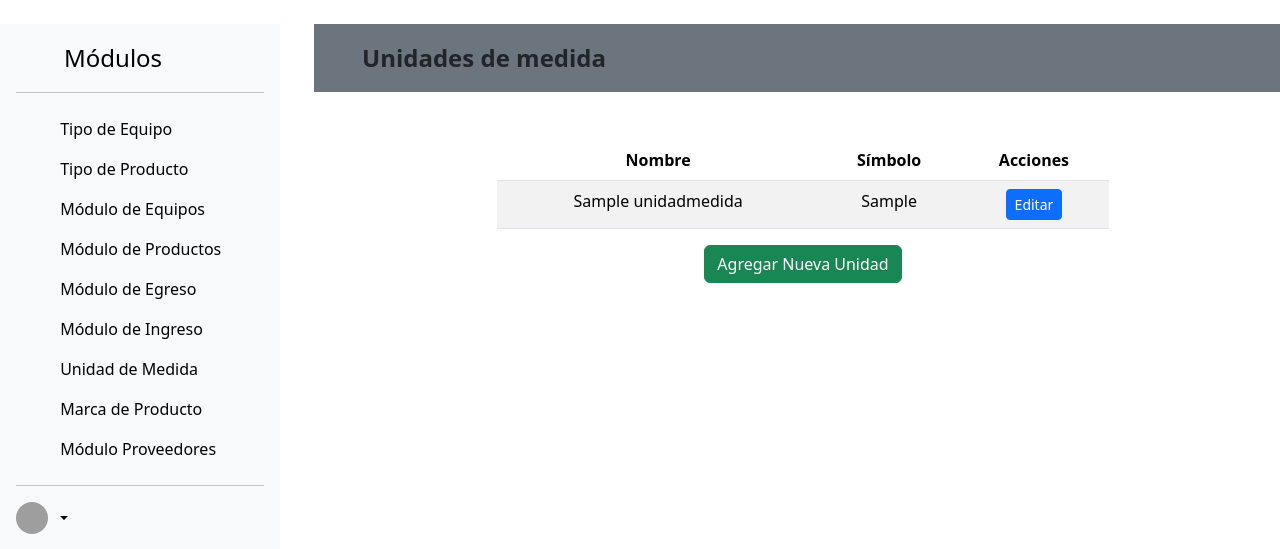
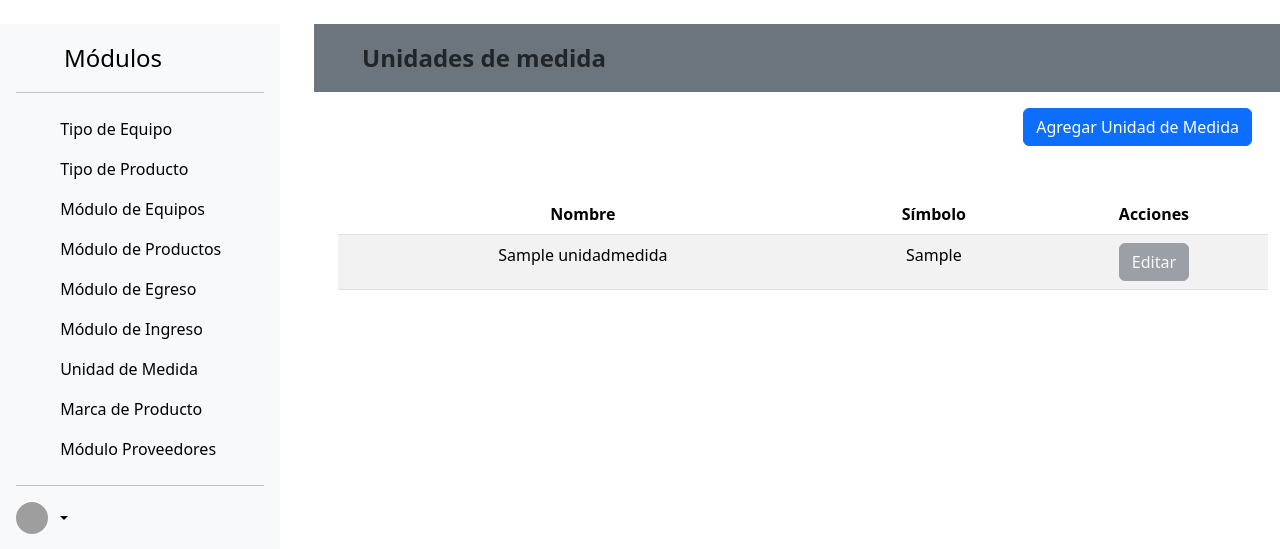
Before and after one commit to DiegoNunezG/Inventario_Laboratorio_ICB, a Django app: page /unidadesmedidas/ in a window 1280 px wide. Shown: the part 69-618 px from the top of the page. Run offline with Django 5.2, Linux system fonts and the light colour scheme; tables that the repository leaves empty hold one stand-in row (values such as "Sample post"); some libraries are stand-ins or nearby versions; grey boxes are pictures that could not be loaded.

Commit message:
Avance unidades de medida

```diff
--- /dev/null
+++ b/AppInventario/forms.py
@@ -0,0 +1,7 @@
+from django.forms import ModelForm, TextInput
+from .models import UnidadMedida
+
+class UnidadMedidaForm(ModelForm):
+    class Meta:
+        model = UnidadMedida
+        fields = ["nombre","simbolo"]
--- a/AppInventario/templates/AppInventario/base.html
+++ b/AppInventario/templates/AppInventario/base.html
@@ -21,6 +21,19 @@
         }
     </style>
 
+    <style>
+        .disabled {
+            pointer-events: none;
+            /* Evita clics */
+            cursor: not-allowed;
+            /* Cambia el cursor para indicar que está desactivado */
+            color: #6c757d;
+            /* Cambia el color para parecer desactivado */
+            text-decoration: none;
+            /* Elimina la subrayado */
+        }
+    </style>
+
 </head>
 
 <body>
@@ -28,7 +41,7 @@
         <div class="row">
             <div class="container">
                 <header class="d-flex flex-wrap justify-content-center py-3 mb-4 border-bottom">
-                    <a href="/"
+                    <a href=""
                         class="d-flex align-items-center mb-3 mb-md-0 me-md-auto link-body-emphasis text-decoration-none">
                         <svg class="bi me-2" width="40" height="32">
                             <use xlink:href="#bootstrap"></use>
--- a/AppInventario/templates/AppInventario/unidad_medida.html
+++ b/AppInventario/templates/AppInventario/unidad_medida.html
@@ -3,10 +3,16 @@
 <div class="row bg-secondary">
     <p class="my-3 px-5 fs-4 fw-bold">Unidades de medida</p>
 </div>
-
+<div class="row mt-3 mx-3">
+    <div class="col-12 text-end">
+        <button type="button" class="btn btn-primary" data-bs-toggle="modal" data-bs-target="#modalUnidad">
+            Agregar Unidad de Medida
+        </button>
+    </div>
+</div>
 <div class="container mt-5">
     <div class="row justify-content-center">
-        <div class="col-md-8">
+        <div class="col-md-12">
             <table class="table table-striped text-center">
                 <thead>
                     <tr>
@@ -21,17 +27,75 @@
                         <td>{{ unidad.nombre }}</td>
                         <td>{{ unidad.simbolo }}</td>
                         <td>
-                            <a href="" class="btn btn-primary btn-sm">Editar</a>
+                            <button type="button" name="Editar" class="btn btn-secondary disabled"
+                                data-bs-toggle="modal" data-bs-target="#modalUnidadEditar">
+                                Editar
+                            </button>
                         </td>
                     </tr>
                     {% endfor %}
                 </tbody>
             </table>
-            <div class="text-center mt-3">
-                <a href="" class="btn btn-success">Agregar Nueva Unidad</a>
+
+        </div>
+    </div>
+</div>
+
+<div class="modal fade" id="modalUnidad" tabindex="-1" aria-labelledby="modalUnidadLabel" aria-hidden="true">
+    <div class="modal-dialog">
+        <div class="modal-content">
+            <div class="modal-header">
+                <h5 class="modal-title" id="modalUnidadLabel">Agregar Unidad de Medida</h5>
+                <button type="button" class="btn-close" data-bs-dismiss="modal" aria-label="Cerrar"></button>
+            </div>
+            <div class="modal-body">
+                <form method="POST" id="formUnidad">
+                    {% csrf_token %}
+                    <div class="mb-3">
+                        <label for="nombreUnidad" class="form-label">Unidad de Medida</label>
+                        <input type="text" name="nombre" class="form-control" id="nombreUnidad"
+                            placeholder="Ejemplo: Metros">
+                    </div>
+                    <div class="mb-3">
+                        <label for="simboloUnidad" class="form-label">Símbolo</label>
+                        <input type="text" name="simbolo" class="form-control" id="simboloUnidad"
+                            placeholder="Ejemplo: m">
+                    </div>
+                    <button type="submit" name="Agregar" class="btn btn-primary">Guardar</button>
+                    <button type="button" class="btn btn-secondary" data-bs-dismiss="modal">Cerrar</button>
+                </form>
             </div>
         </div>
     </div>
 </div>
 
+<div class="modal fade" id="modalUnidadEditar" tabindex="-1" aria-labelledby="modalUnidadLabel" aria-hidden="true">
+    <div class="modal-dialog">
+        <div class="modal-content">
+            <div class="modal-header">
+                <h5 class="modal-title" id="modalUnidadLabel">Editar Unidad de Medida</h5>
+                <button type="button" class="btn-close" data-bs-dismiss="modal" aria-label="Cerrar"></button>
+            </div>
+            <div class="modal-body">
+                <form method="POST" id="formUnidad">
+                    {% csrf_token %}
+
+                    <input type="hidden" name="id" value="{{ id }}">
+                    <div class="mb-3">
+                        <label for="nombreUnidad" class="form-label">Unidad de Medida</label>
+                        <input type="text" name="nombre" class="form-control" id="nombreUnidad"
+                            placeholder="Ejemplo: Metros">
+                    </div>
+                    <div class="mb-3">
+                        <label for="simboloUnidad" class="form-label">Símbolo</label>
+                        <input type="text" name="simbolo" class="form-control" id="simboloUnidad"
+                            placeholder="Ejemplo: m">
+                    </div>
+                    <button type="submit" name="Editar" class="btn btn-primary">Guardar</button>
+                    <button type="button" class="btn btn-secondary" data-bs-dismiss="modal">Cerrar</button>
+                </form>
+            </div>
+        </div>
+    </div>
+</div>
 {% endblock %}
--- a/AppInventario/views.py
+++ b/AppInventario/views.py
@@ -2,17 +2,16 @@ from django.shortcuts import render, redirect
 from django.contrib.auth.forms import AuthenticationForm
 from django.contrib.auth import login, logout, authenticate
 from .models import UnidadMedida
+from .forms import UnidadMedidaForm
 
 def login_web(request):
     if request.method == "POST":
         form = AuthenticationForm(data=request.POST)
-        #print(form)
         if form.is_valid():
             user = authenticate(
                 username=form.cleaned_data["username"],
                 password=form.cleaned_data["password"]
             )
-            #print(user)
             if user is not None:
                 login(request, user)
                 return render(request, "AppInventario/base.html")
@@ -22,8 +21,25 @@ def login_web(request):
 
 def unidades_de_medida(request):
     unidades = UnidadMedida.objects.all()
-
-    return render(request, "AppInventario/unidad_medida.html",{"unidades":unidades})
+    form = UnidadMedidaForm()
+    editing = False
+    id = None
+    if request.method == "POST":
+        print(request.POST)
+        if "Agregar" in request.POST:
+            form = UnidadMedidaForm(request.POST)
+            print(form.is_valid())
+            if form.is_valid():
+                print("SIIIIIIIIIIIIIII")
+                form.save()
+                form = UnidadMedidaForm()
+        elif "Editar" in request.POST:
+            print(request.POST)
+            seleccion = UnidadMedida.objects.get(id=request.POST.get("id"))
+            form = UnidadMedidaForm(instance=seleccion)
+            editing = True
+            id = post.id
+    return render(request, "AppInventario/unidad_medida.html",{"unidades":unidades,})
 
 def index(request):
     return render(request, "AppInventario/base.html")
--- a/Gestion_Inventario/urls.py
+++ b/Gestion_Inventario/urls.py
@@ -8,5 +8,5 @@ urlpatterns = [
     path('', login_web, name="login"),
     path('', LogoutView.as_view(), name='logout'), #aqui se puede cambiar el path de logout
     path('index/', index),
-    path('unidadesmedidas/', unidades_de_medida, name='unidadesmedidas')
+    path('unidadesmedidas/', unidades_de_medida, name='unidadesmedidas'),
 ]
```
